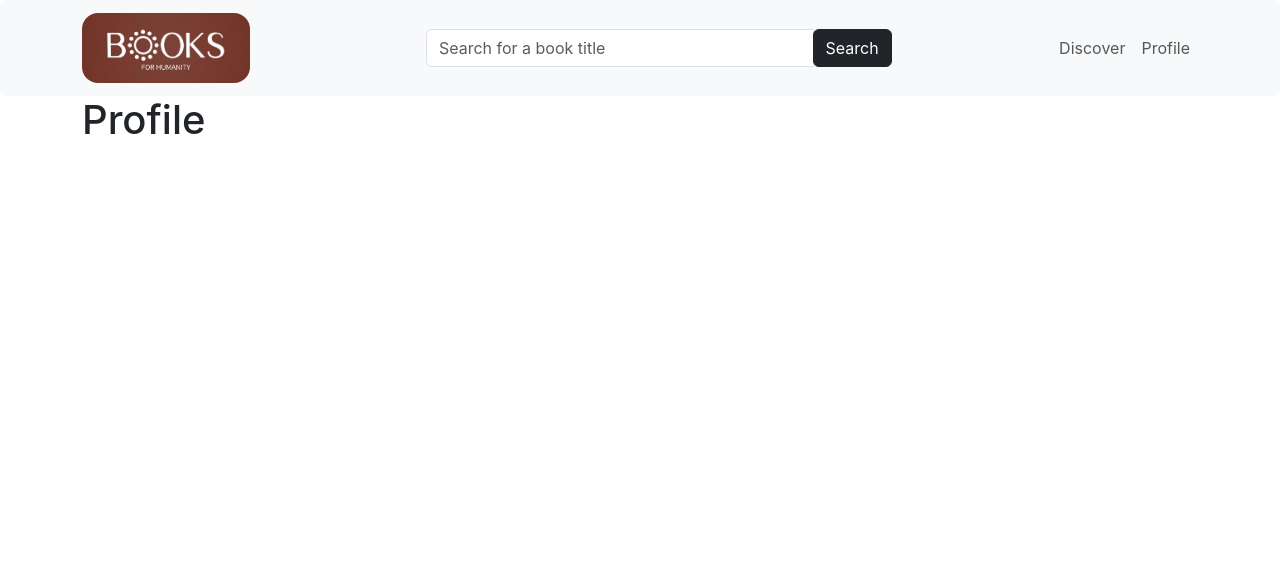
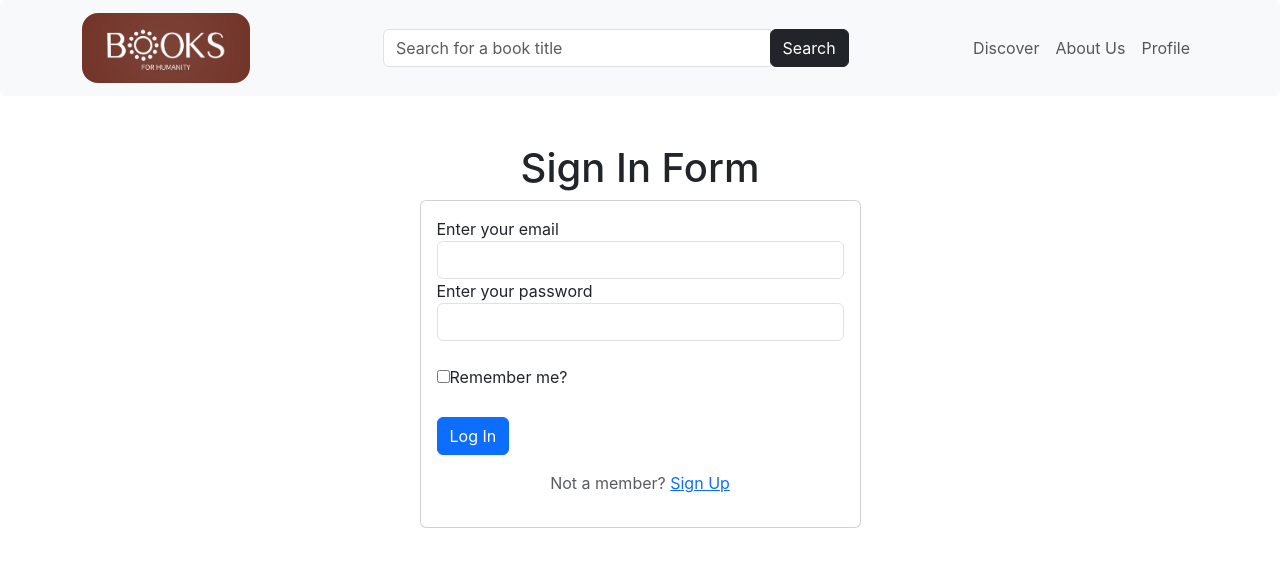
Before and after one commit to DanigCuevas/BooksForHumanity, a React (Create React App) app: page /profile in a window 1280 px wide. Shown: the top 566 px of the page. Built offline with nearby package versions, Linux system fonts and the light colour scheme.

Commit message:
added sign in form

```diff
--- a/src/components/Home.js
+++ b/src/components/Home.js
@@ -1,3 +1,8 @@
+// import React from 'react'
+// import {Carousel} from 'react-bootstrap'
 export default function Home() {
     return <h1>Home</h1>
+
+
+
 }
--- a/src/components/Navbar.js
+++ b/src/components/Navbar.js
@@ -170,11 +170,15 @@ export default function Navbar() {
 
           <ul className="navbar-nav ml-auto">
             <li className="nav-item">
-                <Link to="/about" className="nav-link">Discover</Link>
+                <Link to="/" className="nav-link">Discover</Link>
+              </li>
+            <li className="nav-item">
+                <Link to="/about" className="nav-link">About Us</Link>
               </li>
               <li className="nav-item">
                 <Link to="/profile" className="nav-link">Profile</Link>
               </li>
+
           </ul>
         </div>
       </div>
--- a/src/components/Profile.js
+++ b/src/components/Profile.js
@@ -1,3 +1,44 @@
-export default function Pricing() {
-    return <h1>Profile</h1>
+import React from 'react';
+import { Link } from 'react-router-dom';
+
+export default function Profile() {
+    return (
+        <div class="pt-5">
+            <h1 class="text-center"> Sign In Form </h1>
+            <div class="container">
+                <div class="row">
+                    <div class="col-md-5 mx-auto">
+                        <div class="card card-body">
+                            <form id="submitForm" action="#" method="post" data-parsley-validate="" data-parsley-errors-messages-disabled="true" novalidate="" _lpchecked="1">
+                                <input type="hidden" name="_csrf" value="7635eb83-1f95-4b32-8788-abec2724a9a4"/>
+                                <div class="form-group required">
+                                    <lSabel for="username"> Enter your email </lSabel>
+                                    <input type="text" class="form-control text-lowercase" id="username" required="" name="username" value=""/>
+                                </div>
+                                <div class="form-group required">
+                                    <label class="d-flex flex-row align-items-center" for="password"> Enter your password</label>
+                                    <input type="password" class="form-control" required="" id="password" name="password" value=""/>
+                                </div>
+                                <div class="form-group mt-4 mb-4">
+                                    <div class="custom-control custom-checkbox">
+                                        <input type="checkbox" class="custom-control-input" id="remember-me" name="remember-me" data-parsley-multiple="remember-me"/>
+                                        <label clss="custom-control-label" for="remember-me"> Remember me? </label>
+                                    </div>
+                                </div>
+                                <div class="form-group pt-1">
+                                    <button class="btn btn-primary btn-block" type="submit"> Log In </button>
+                                </div>
+                            </form>
+                            <p class="small-xl pt-3 text-center">
+                                <span class="text-muted"> Not a member? </span>
+                                {/* <a href="#"> Sign up </a>   */}
+                                <Link to="/signUp">Sign Up</Link>
+                            </p>
+                        </div>
+                    </div>
+                </div>
+            </div>
+        </div>
+    );
+    // return <h1>Profile</h1>
 }
--- /dev/null
+++ b/src/components/SignUp.js
@@ -0,0 +1,5 @@
+import React from 'react';
+
+export default function SignUp() {
+    return <h1>Sign Up</h1>
+}
```
Also changed, not shown: src/App.css (+24 -0 lines).
